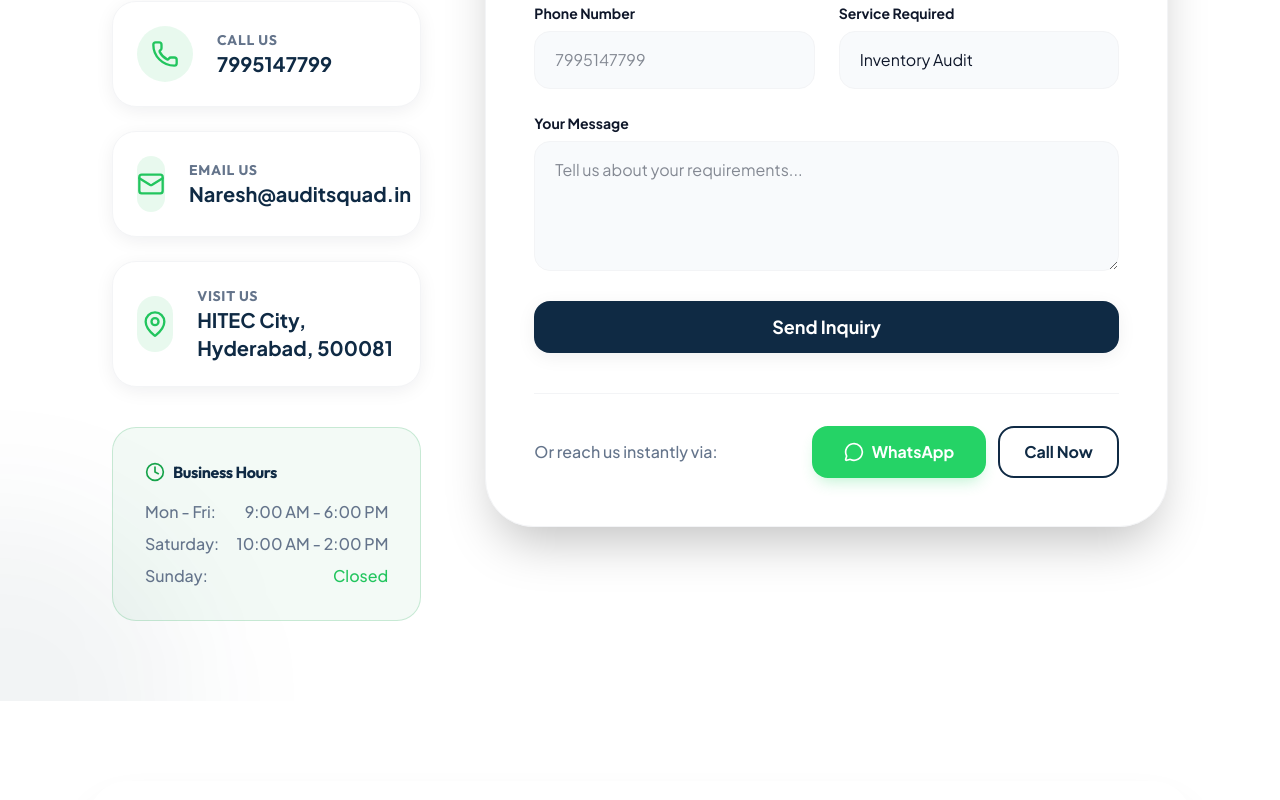
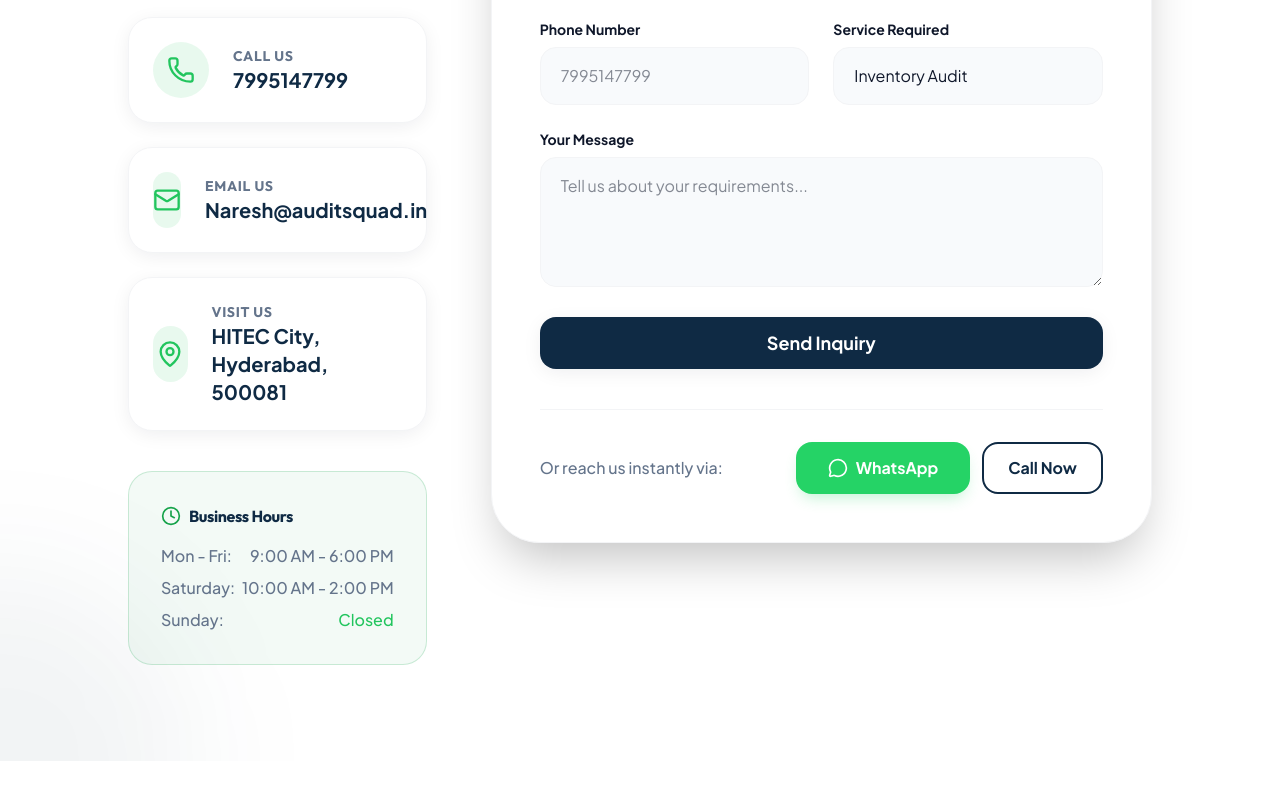
Before and after one commit to gouravboga12-rgb/Audit-Squad, a React (Vite) app: page / in a window 1280 px wide. Shown: the part 9418-10218 px from the top of the page. Built offline with nearby package versions, Linux system fonts and the light colour scheme; grey boxes are pictures that could not be loaded.

Commit message:
fix: Use standard Tailwind px-6 padding and remove all AOS from ContactSection to fix mobile gap

```diff
--- a/src/components/sections/ContactSection.jsx
+++ b/src/components/sections/ContactSection.jsx
@@ -55,12 +55,12 @@ const ContactSection = () => {
   ];
 
   return (
-    <section className="section-padding bg-background relative overflow-hidden w-full">
+    <section className="py-16 lg:py-24 bg-background relative overflow-hidden w-full">
       {/* Decorative background elements */}
       <div className="absolute top-0 right-0 w-96 h-96 bg-accent/5 rounded-full blur-3xl -mr-48 -mt-48"></div>
       <div className="absolute bottom-0 left-0 w-96 h-96 bg-primary/5 rounded-full blur-3xl -ml-48 -mb-48"></div>
 
-      <div className="max-w-custom mx-auto px-5 md:px-8 lg:px-12 grid lg:grid-cols-3 gap-10 lg:gap-16 items-start relative z-10">
+      <div className="max-w-custom mx-auto px-6 md:px-10 lg:px-16 grid lg:grid-cols-3 gap-10 lg:gap-16 items-start relative z-10">
         {/* Contact Information */}
         <div className="lg:col-span-1 space-y-10">
           <div>
@@ -88,7 +88,7 @@ const ContactSection = () => {
             ))}
           </div>
 
-          <div className="p-8 bg-secondary/5 rounded-3xl border border-secondary/20" data-aos="fade-up">
+          <div className="p-8 bg-secondary/5 rounded-3xl border border-secondary/20">
             <h4 className="font-bold text-primary mb-4 flex items-center gap-2">
               <Clock className="text-secondary" size={20} />
               Business Hours
```
